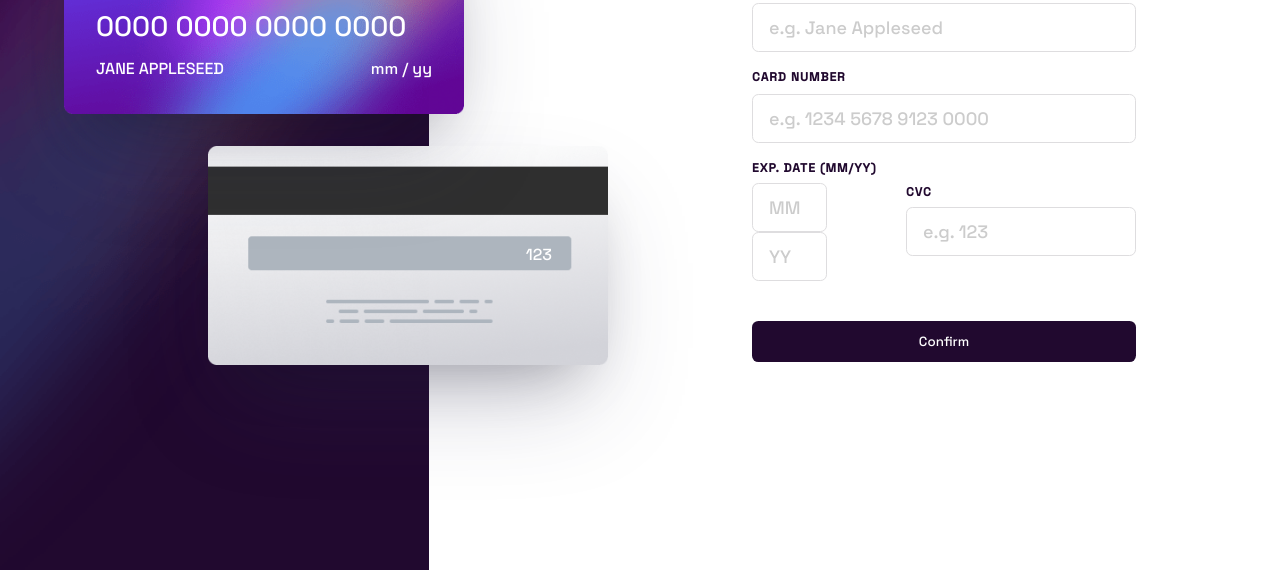
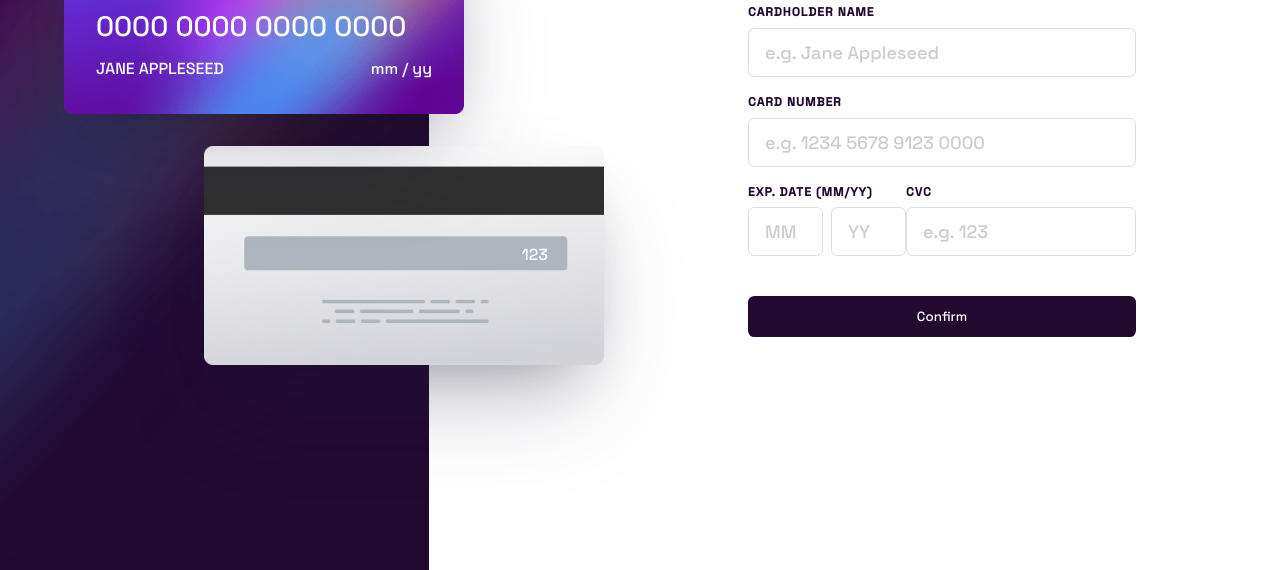
Before and after one commit to frank1003A/Interactive-card-details-form, a plain HTML site: page index.html in a window 1280 px wide. Shown: the part 230-800 px from the top of the page. Drawn offline with Linux system fonts and the light colour scheme.

Commit message:
changed expiration dates container styles

```diff
--- a/style.css
+++ b/style.css
@@ -309,6 +309,11 @@ img {
   top: 40%;
 }
 
+#exprdatescontainer {
+  display: flex;
+  gap: .5rem;
+}
+
 @media (min-width: 960px) {
   .card-previews {
     display: grid;
```
